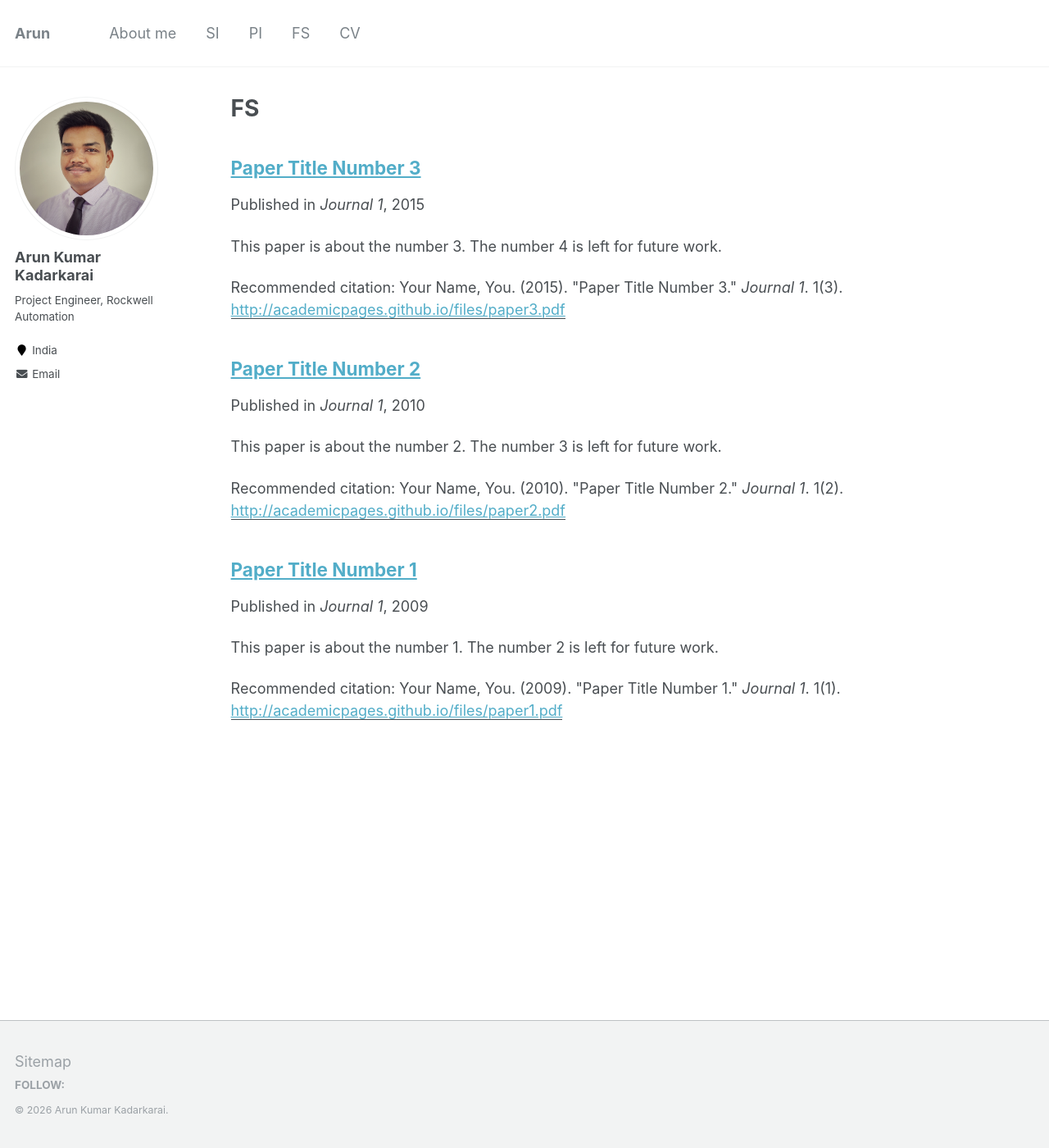
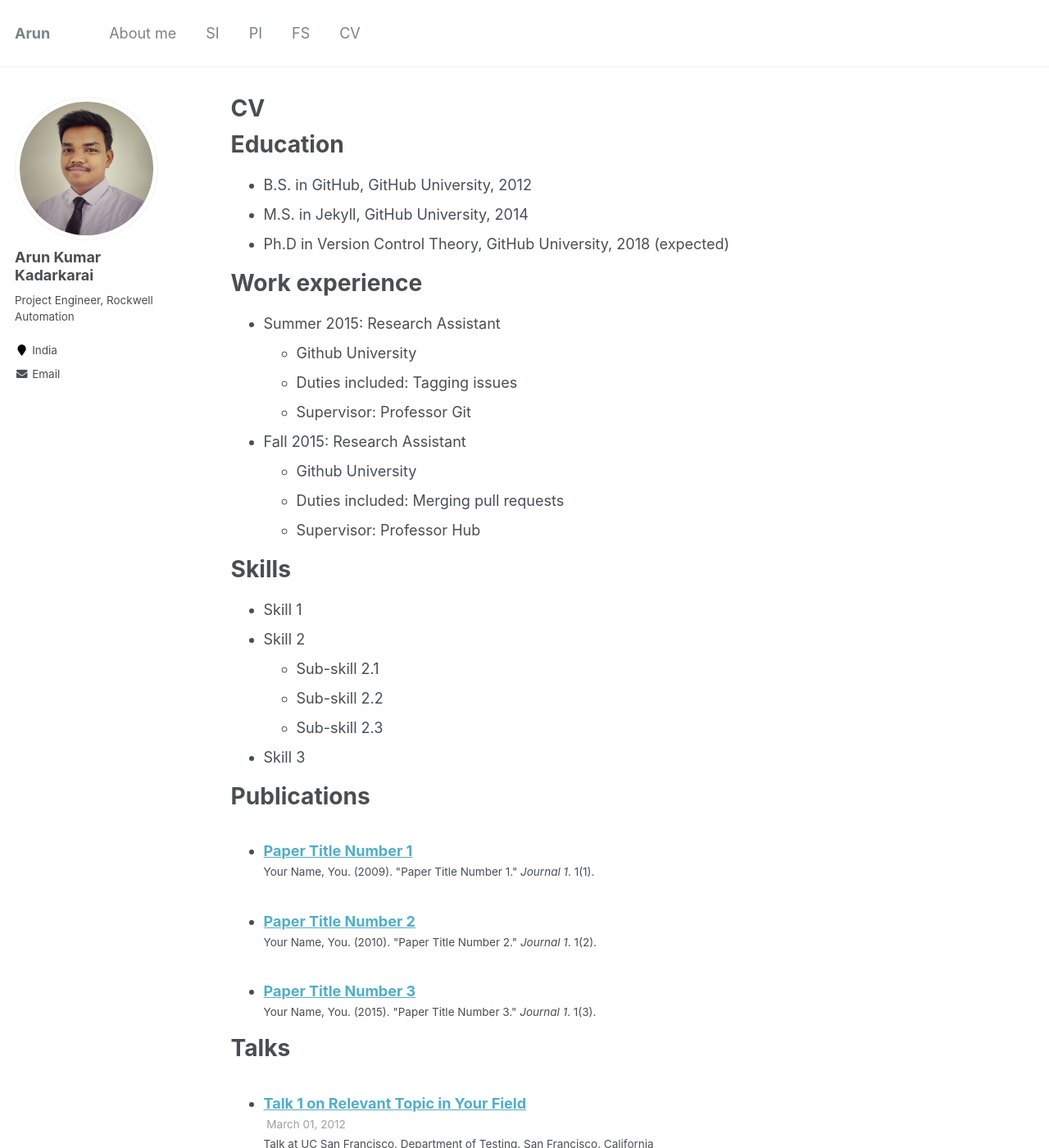
Before and after one commit to arunka97/arunka97.github.io, a Jekyll site: the page built from _pages/fs.md, in a window 1280 px wide and 1400 px high. Shown: the whole window at 82% size. Built offline with Jekyll 4.4.1, drawn with Linux system fonts in a browser that asks for light colours; some of the changed text lies outside the part shown.

Commit message:
Update fs.md

```diff
--- a/_pages/fs.md
+++ b/_pages/fs.md
@@ -1,16 +1,59 @@
 ---
 layout: archive
-title: "FS"
-permalink: /FS/
+title: "CV"
+permalink: /fs/
 author_profile: true
+redirect_from:
+  - /resume
 ---
-
-{% if author.googlescholar %}
-  You can also find my articles on <u><a href="{{author.googlescholar}}">my Google Scholar profile</a>.</u>
-{% endif %}
 
 {% include base_path %}
 
-{% for post in site.publications reversed %}
-  {% include archive-single.html %}
-{% endfor %}
+Education
+======
+* B.S. in GitHub, GitHub University, 2012
+* M.S. in Jekyll, GitHub University, 2014
+* Ph.D in Version Control Theory, GitHub University, 2018 (expected)
+
+Work experience
+======
+* Summer 2015: Research Assistant
+  * Github University
+  * Duties included: Tagging issues
+  * Supervisor: Professor Git
+
+* Fall 2015: Research Assistant
+  * Github University
+  * Duties included: Merging pull requests
+  * Supervisor: Professor Hub
+
+Skills
+======
+* Skill 1
+* Skill 2
+  * Sub-skill 2.1
+  * Sub-skill 2.2
+  * Sub-skill 2.3
+* Skill 3
+
+Publications
+======
+  <ul>{% for post in site.publications %}
+    {% include archive-single-cv.html %}
+  {% endfor %}</ul>
+
+Talks
+======
+  <ul>{% for post in site.talks %}
+    {% include archive-single-talk-cv.html %}
+  {% endfor %}</ul>
+
+Teaching
+======
+  <ul>{% for post in site.teaching %}
+    {% include archive-single-cv.html %}
+  {% endfor %}</ul>
+
+Service and leadership
+======
+* Currently signed in to 43 different slack teams
```
